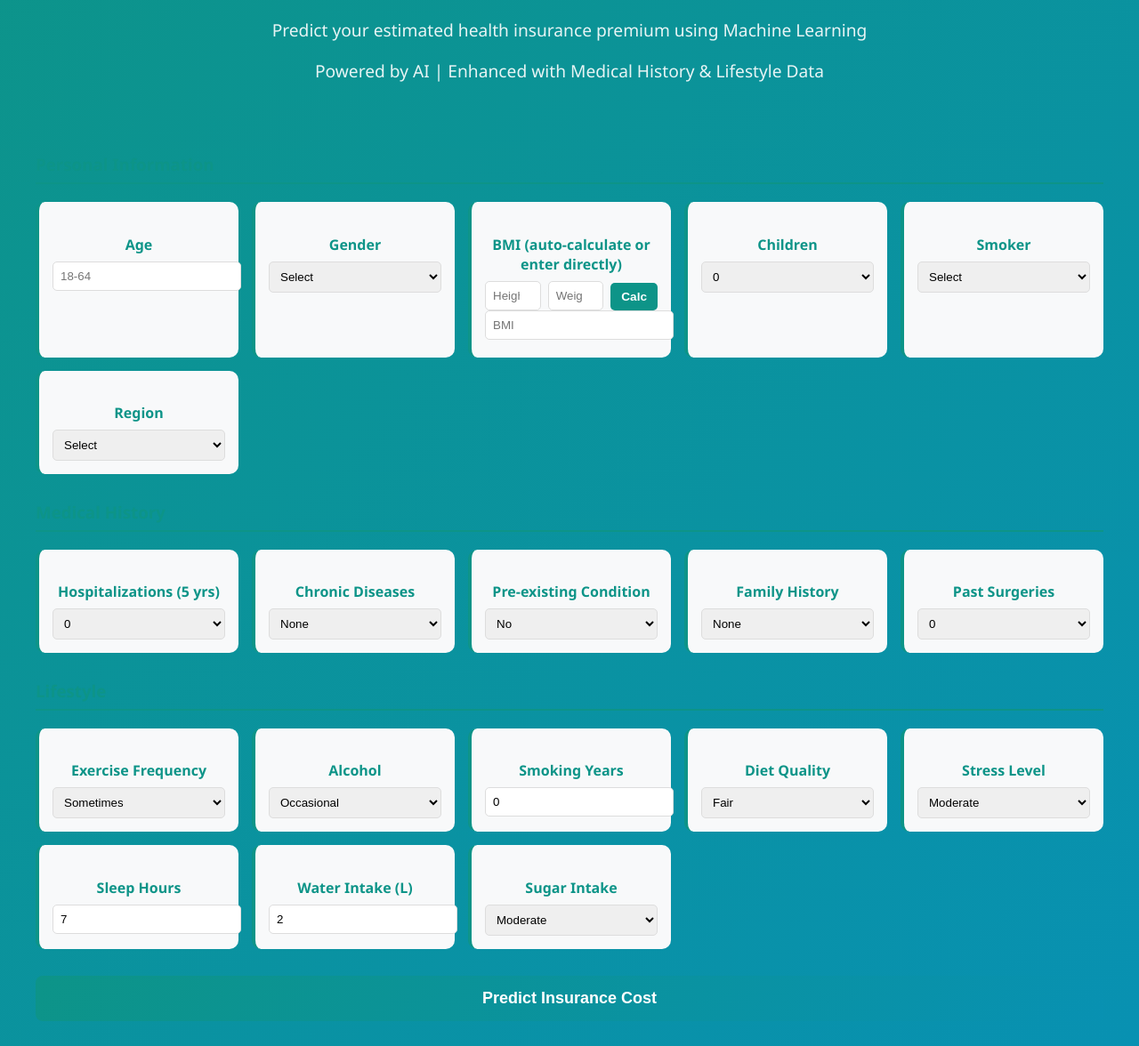
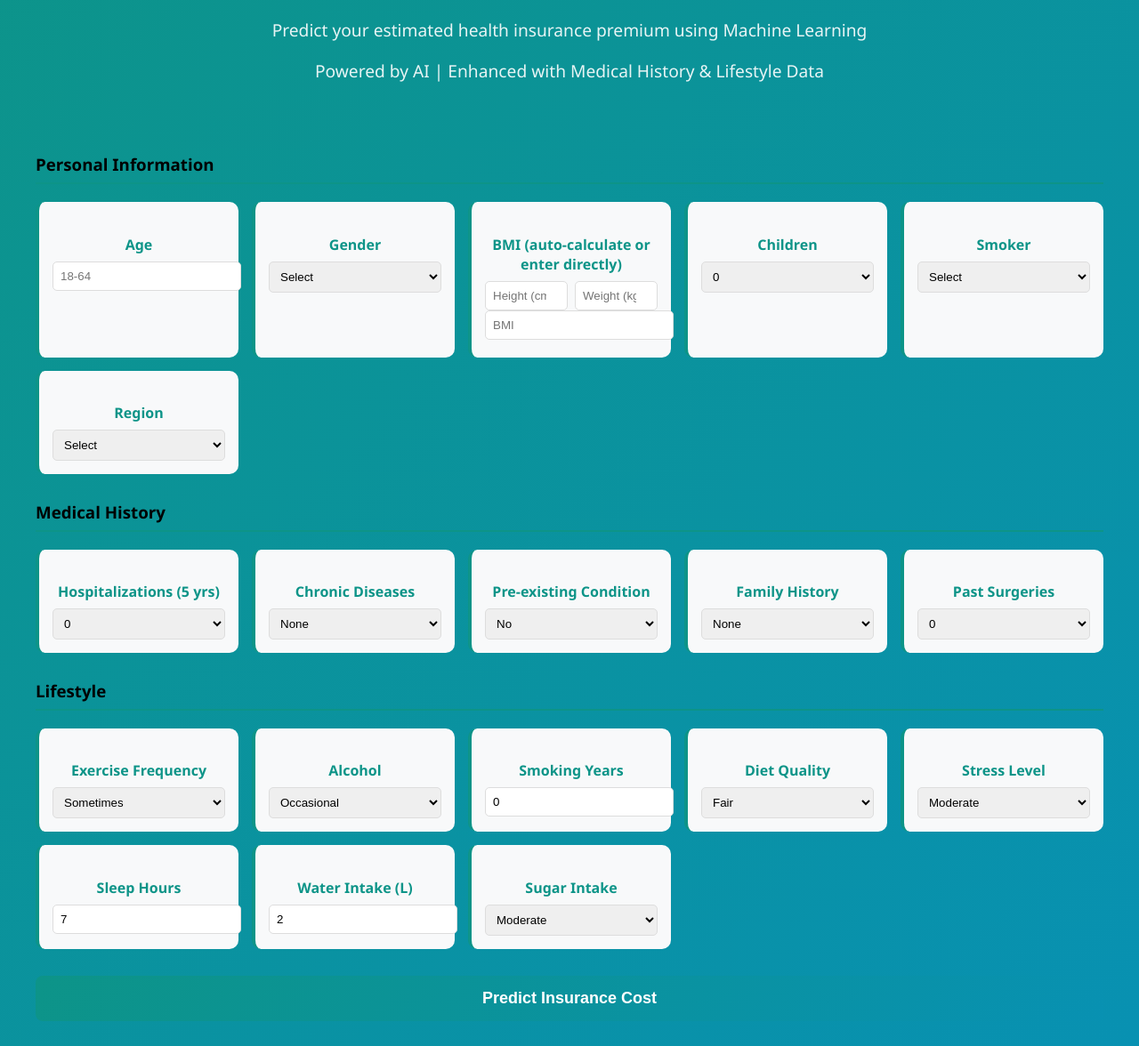
Before and after one commit to KrutikaMohanty2005/Medical-Insurance-Cost-Prediction, a Flask app: page / in a window 1280 px wide. Shown: the part 196-1372 px from the top of the page at 89% size. Run offline with Flask 2, Linux system fonts and the light colour scheme; the visitor is signed in with stand-in values (Sample User, id 1); parts of the project's set-up code (start-up, migrations or seed data) failed here and were passed over.

Commit message:
Black Personal Information title and auto-calc BMI with color-coded categories

```diff
--- a/templates/index.html
+++ b/templates/index.html
@@ -32,7 +32,7 @@
             color: #0d9488;
         }
         .section-title {
-            color: #0d9488;
+            color: #000;
             border-bottom: 2px solid #0d9488;
             padding-bottom: 8px;
             margin-top: 30px;
@@ -127,9 +127,8 @@
                     <div class="feature-card">
                         <h4>BMI (auto-calculate or enter directly)</h4>
                         <div class="bmi-calc-group">
-                            <input type="number" id="height" min="100" max="250" step="1" placeholder="Height (cm)">
-                            <input type="number" id="weight" min="30" max="200" step="0.1" placeholder="Weight (kg)">
-                            <button type="button" class="bmi-calc-btn" onclick="calculateBMI()">Calc</button>
+                            <input type="number" id="height" min="100" max="250" step="1" placeholder="Height (cm)" oninput="calculateBMI()">
+                            <input type="number" id="weight" min="30" max="200" step="0.1" placeholder="Weight (kg)" oninput="calculateBMI()">
                         </div>
                         <input type="number" name="bmi" id="bmi" min="15" max="55" step="0.1" required placeholder="BMI" value="{{ bmi if bmi else '' }}">
                         <div class="bmi-result" id="bmiResult"></div>
@@ -312,22 +311,22 @@
         function calculateBMI() {
             var height = parseFloat(document.getElementById('height').value);
             var weight = parseFloat(document.getElementById('weight').value);
+            var resultDiv = document.getElementById('bmiResult');
             if (isNaN(height) || isNaN(weight) || height <= 0 || weight <= 0) {
-                document.getElementById('bmiResult').textContent = 'Please enter valid height and weight.';
-                document.getElementById('bmiResult').style.color = '#e74c3c';
+                resultDiv.innerHTML = '';
                 return;
             }
             var heightM = height / 100;
             var bmi = weight / (heightM * heightM);
             bmi = Math.round(bmi * 10) / 10;
             document.getElementById('bmi').value = bmi;
-            var category = '';
-            if (bmi < 18.5) category = 'Underweight';
-            else if (bmi < 25) category = 'Normal';
-            else if (bmi < 30) category = 'Overweight';
-            else category = 'Obese';
-            document.getElementById('bmiResult').textContent = 'BMI: ' + bmi + ' (' + category + ')';
-            document.getElementById('bmiResult').style.color = '#48c9b0';
+            var category = '', color = '';
+            if (bmi < 18.5) { category = 'Underweight'; color = '#3498db'; }
+            else if (bmi < 25) { category = 'Normal'; color = '#27ae60'; }
+            else if (bmi < 30) { category = 'Overweight'; color = '#f39c12'; }
+            else { category = 'Obese'; color = '#e74c3c'; }
+            resultDiv.innerHTML = 'BMI: <strong>' + bmi + '</strong> — ' + category;
+            resultDiv.style.color = color;
         }
     </script>
 </body>
```
